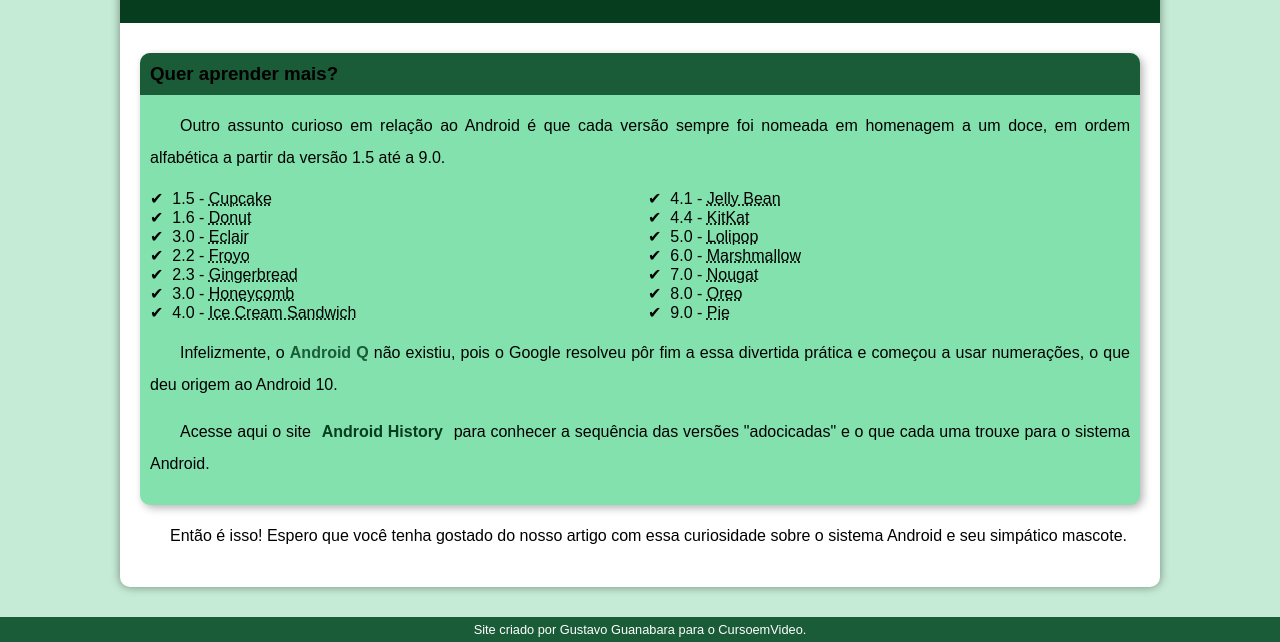
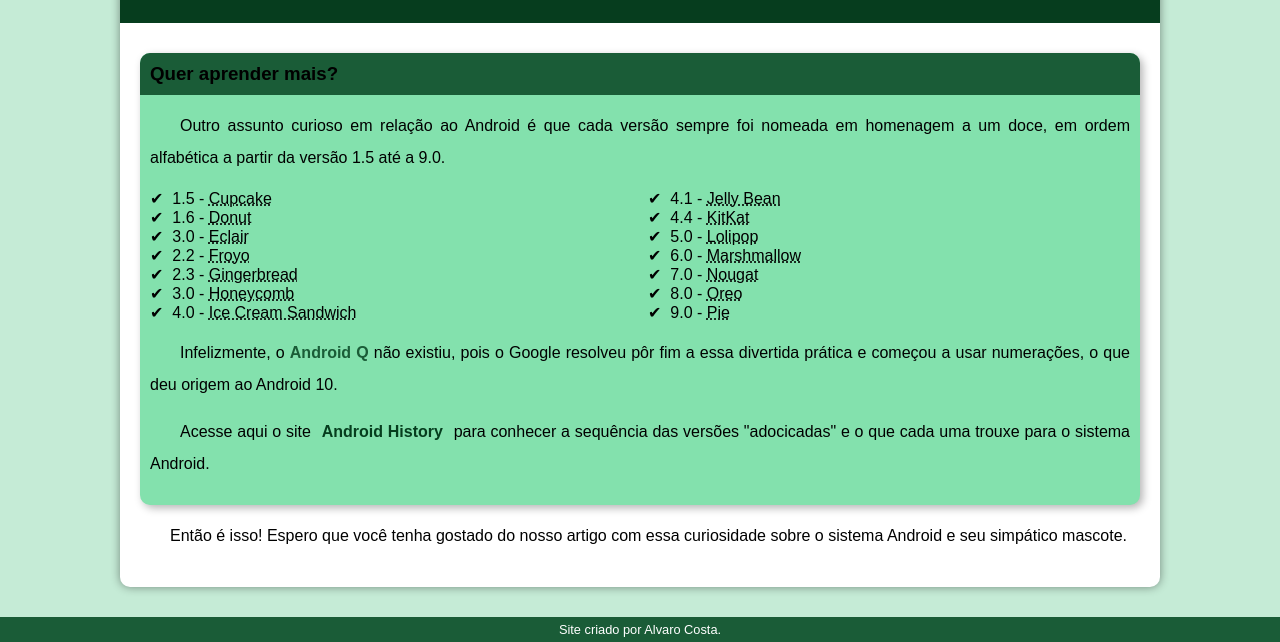
Before and after one commit to Alvarocqno/bugdroid, a plain HTML site: page index.html in a window 1280 px wide. Shown: the part 2319-2961 px from the top of the page. Drawn offline with Linux system fonts and the light colour scheme.

Commit message:
Atualizar o index.html

```diff
--- a/index.html
+++ b/index.html
@@ -86,7 +86,7 @@
          </article>
     </main>
     <footer>
-        <p>Site criado por Gustavo Guanabara para o CursoemVideo.</p>
+        <p>Site criado por Alvaro Costa.</p>
     </footer>
 </body>
 </html>
```
